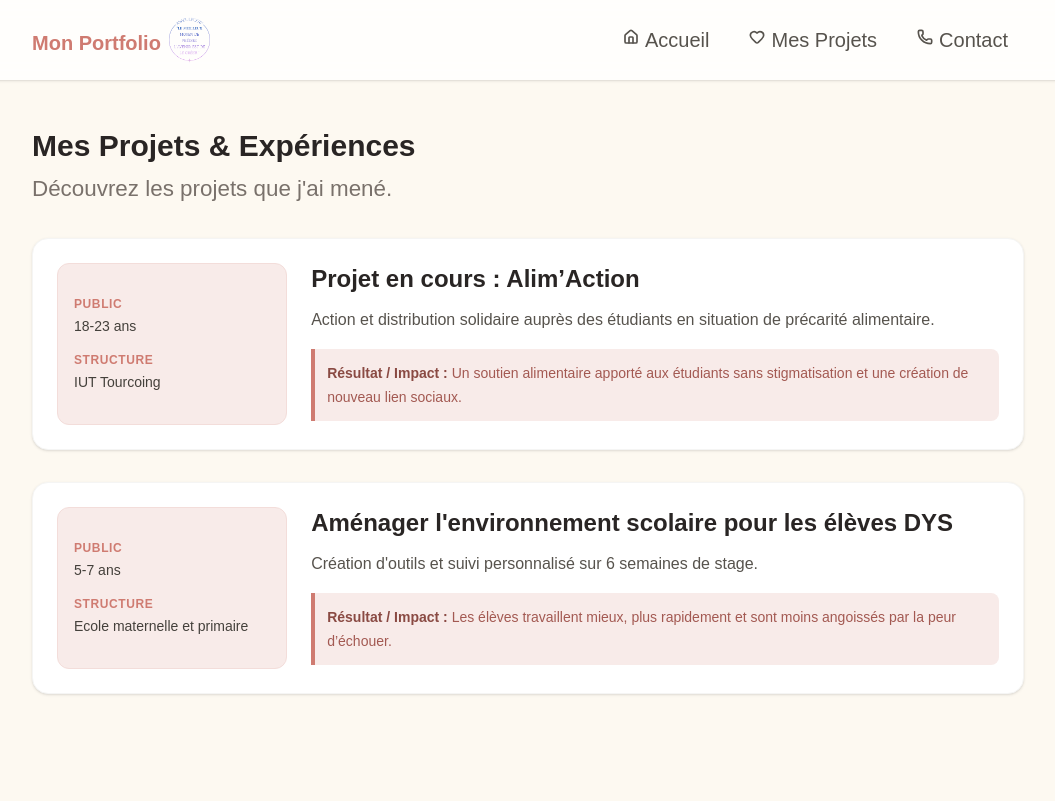
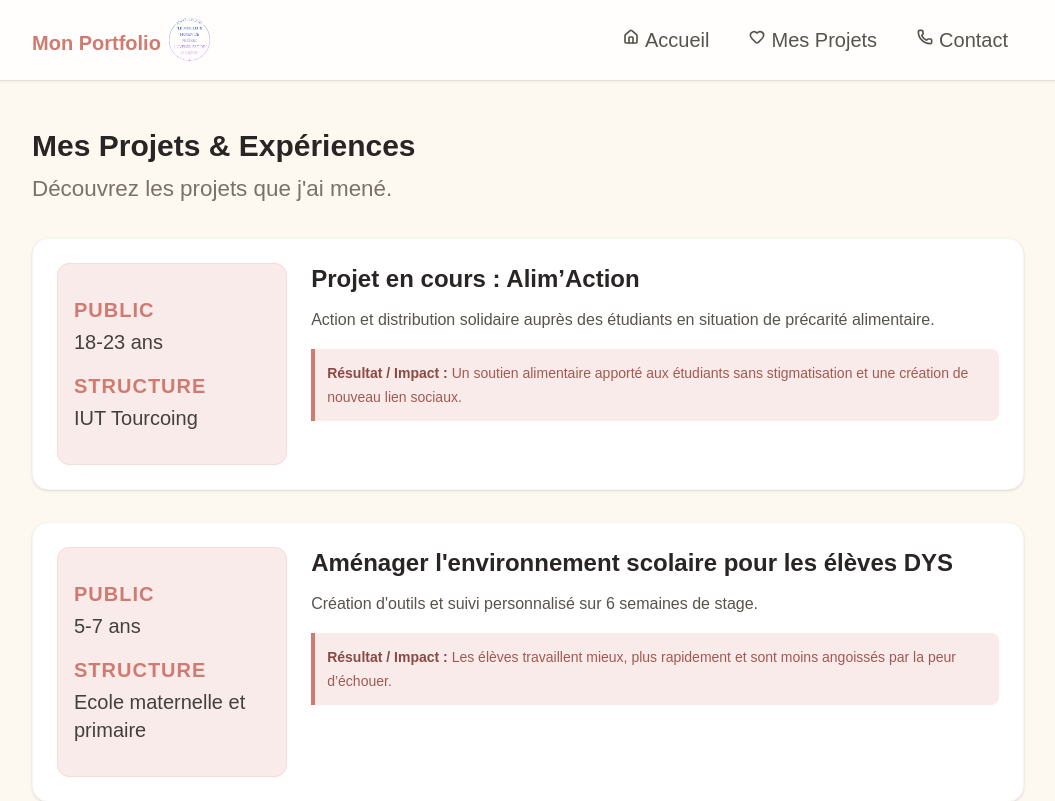
Before and after one commit to ykanael/portfolio, a Next.js app: page /projets in a window 1280 px wide. Shown: the top 801 px of the page, without its empty margins (112-1167 px from the left). Built offline with nearby package versions, Linux system fonts and the light colour scheme.

Commit message:
Update page.tsx

```diff
--- a/app/projets/page.tsx
+++ b/app/projets/page.tsx
@@ -34,16 +34,16 @@ export default function Projets() {
           >
             <div className="md:w-1/4 bg-[#F8EBE9] rounded-xl px-4 py-8 flex flex-col justify-between text-sm border border-[#F3DDDA]">
               <div>
-                <span className="block font-bold text-[#CF7B71] uppercase tracking-wider text-xs mb-1">
+                <span className="xl:text-xl block font-bold text-[#CF7B71] uppercase tracking-wider text-xs mb-1">
                   Public
                 </span>
-                <span className="text-stone-700 font-medium">{p.public}</span>
+                <span className="xl:text-xl text-stone-700 font-medium">{p.public}</span>
               </div>
               <div className="mt-4">
-                <span className="block font-bold text-[#CF7B71] uppercase tracking-wider text-xs mb-1">
+                <span className="xl:text-xl block font-bold text-[#CF7B71] uppercase tracking-wider text-xs mb-1">
                   Structure
                 </span>
-                <span className="text-stone-700 font-medium">{p.structure}</span>
+                <span className="xl:text-xl text-stone-700 font-medium">{p.structure}</span>
               </div>
             </div>
 
```
